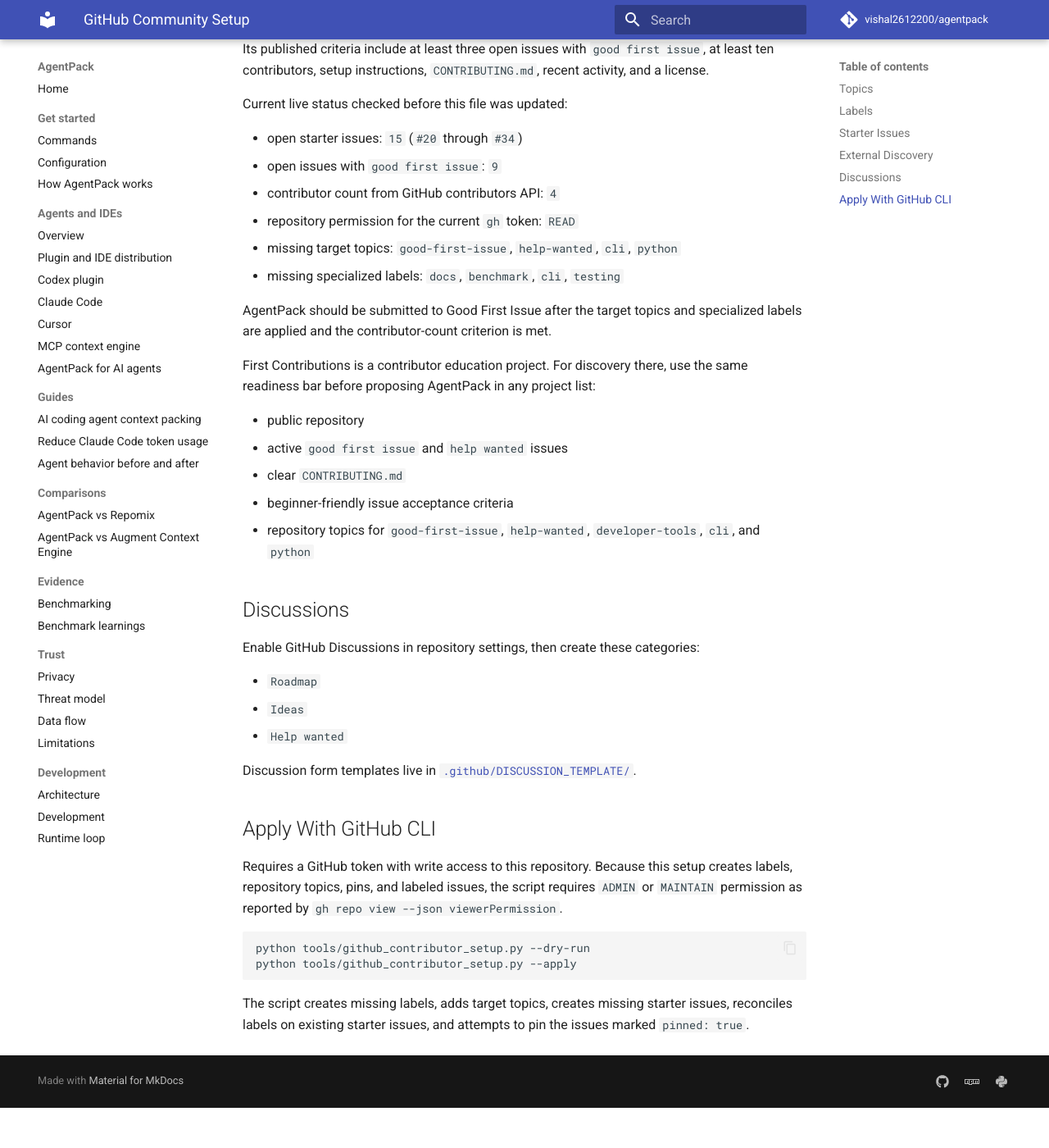
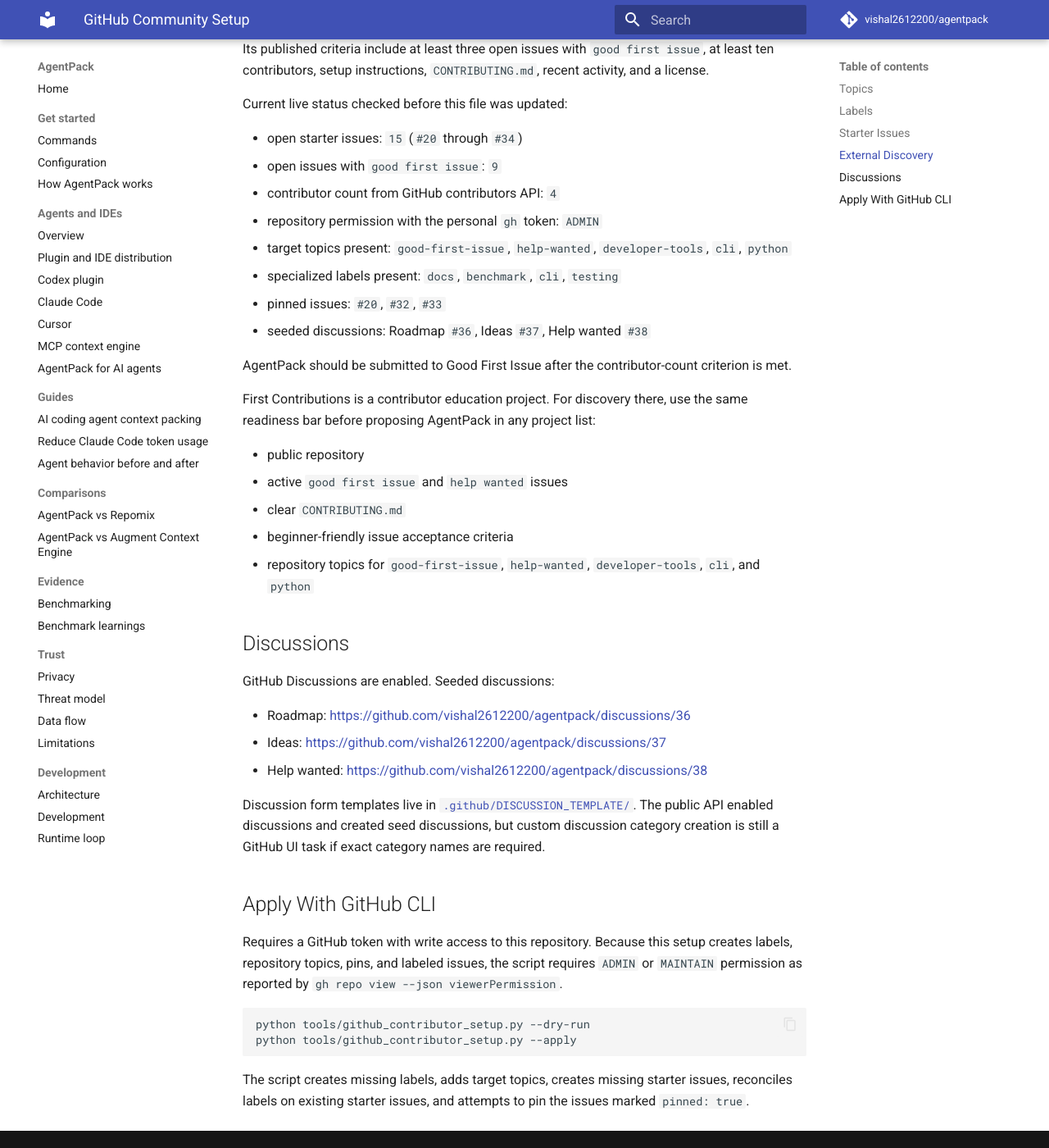
Before and after one commit to Jdowpasisi/agentpack, an MkDocs documentation site: the page built from docs/github-community-setup.md, in a window 1280 px wide and 1400 px high, scrolled down 1229 px. Shown: the whole window at 82% size. Built offline with MkDocs 1.6.1 and Material for MkDocs 9.7.7, drawn with Linux system fonts in a browser that asks for light colours; comment, search, counter and statistics services are not loaded; before the commit the page ends 2580 px from its top, so only the background shows below that; some of the changed text lies outside the part shown.

Commit message:
docs(github): finalize contributor setup state
Why:
- Reflect the live contributor-discovery setup after applying it with the personal GitHub admin profile.

What changed:
- Align pin candidates with GitHub's three pinned-issue limit.
- Make the setup script skip already pinned issues.
- Record live topics, labels, pins, and seeded discussions in the setup docs.

Validation:
- python -m pytest tests/test_community_files.py tests/test_docs_links.py -q
- python -m ruff check tests/test_community_files.py tools/github_contributor_setup.py
- GH_CONFIG_DIR=/tmp/agentpack-gh-personal python tools/github_contributor_setup.py --apply

```diff
--- a/docs/github-community-setup.md
+++ b/docs/github-community-setup.md
@@ -48,12 +48,14 @@
 - open starter issues: `15` (`#20` through `#34`)
 - open issues with `good first issue`: `9`
 - contributor count from GitHub contributors API: `4`
-- repository permission for the current `gh` token: `READ`
-- missing target topics: `good-first-issue`, `help-wanted`, `cli`, `python`
-- missing specialized labels: `docs`, `benchmark`, `cli`, `testing`
+- repository permission with the personal `gh` token: `ADMIN`
+- target topics present: `good-first-issue`, `help-wanted`, `developer-tools`, `cli`, `python`
+- specialized labels present: `docs`, `benchmark`, `cli`, `testing`
+- pinned issues: `#20`, `#32`, `#33`
+- seeded discussions: Roadmap `#36`, Ideas `#37`, Help wanted `#38`
 
-AgentPack should be submitted to Good First Issue after the target topics and
-specialized labels are applied and the contributor-count criterion is met.
+AgentPack should be submitted to Good First Issue after the contributor-count
+criterion is met.
 
 First Contributions is a contributor education project. For discovery there,
 use the same readiness bar before proposing AgentPack in any project list:
@@ -67,13 +69,16 @@
 
 ## Discussions
 
-Enable GitHub Discussions in repository settings, then create these categories:
+GitHub Discussions are enabled. Seeded discussions:
 
-- `Roadmap`
-- `Ideas`
-- `Help wanted`
+- Roadmap: <https://github.com/vishal2612200/agentpack/discussions/36>
+- Ideas: <https://github.com/vishal2612200/agentpack/discussions/37>
+- Help wanted: <https://github.com/vishal2612200/agentpack/discussions/38>
 
 Discussion form templates live in [`.github/DISCUSSION_TEMPLATE/`](../.github/DISCUSSION_TEMPLATE/).
+The public API enabled discussions and created seed discussions, but custom
+discussion category creation is still a GitHub UI task if exact category names
+are required.
 
 ## Apply With GitHub CLI
 
```
Also changed, not shown: other parts of docs/github-community-setup.md (+1 -1 lines), 2 other files.
